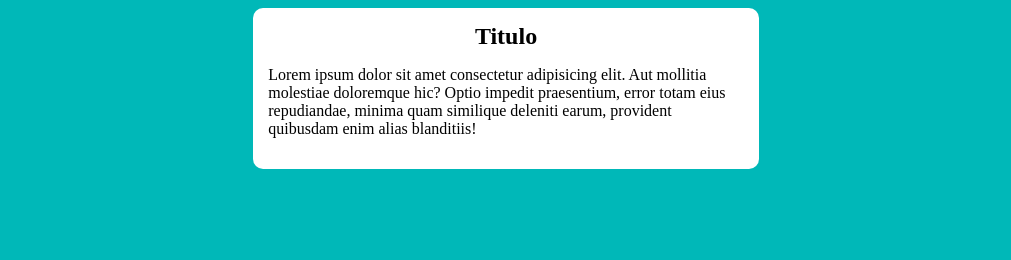
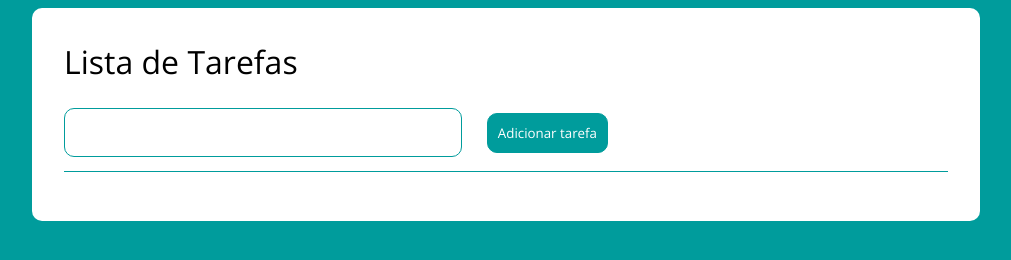
Before and after one commit to Matalra/todo-list, a plain HTML site: page index.html in a window 1280 px wide. Shown: the whole page, without its empty margins (134-1145 px from the left). Drawn offline with nearby package versions, Linux system fonts and the light colour scheme.

Commit message:
add general style and base Js

```diff
--- a/css/style.css
+++ b/css/style.css
@@ -1,25 +1,101 @@
+@import url('https://fonts.googleapis.com/css2?family=Open+Sans:wght@300;400&display=swap');
+
+:root {
+    --prime-color: rgb(0, 156, 156);
+    --seconda-color: rgb(0, 112, 112);
+}
+
 * {
     box-sizing: border-box;
+    font-family: "Open Sans", sans-serif;
 }
 
-h2 {
-    margin: 0;
-    text-align: center;
+h1 {
+    margin: 0 0 25px;
+    font-weight: 400;
 }
 
 body {
-    background-color: rgb(0, 184, 184);
+    background-color: var(--prime-color);
     height: 100vh;
     display: flex;
     justify-content: center;
     align-items: flex-start;
 }
 
-.base {
-    width: 40%;
-    background-color: white;
-    padding: 15px;
+.container {
+    width: 75%;
+    padding: 2rem;
+    background-color: #fff;
     border-radius: 10px;
     display: flex;
     flex-direction: column;
 }
+
+.iner {
+    display: flex;
+    align-items: center;
+    gap: 25px;
+
+}
+
+.input-tarefa {
+    border: 1px solid var(--prime-color);
+    font-size: 1.2rem;
+    padding: 10px;
+    width: 45%;
+    border-radius: 10px;
+    outline: none;
+}
+
+.tarefas {
+    width: 100%;
+    position: relative;
+}
+
+.tarefas::before {
+    content: "";
+    width: 100%;
+    height: 1px;
+    background-color: var(--prime-color);
+    position: absolute;
+    top: -2px;
+    left: 0;
+}
+
+.btn {
+    overflow: hidden;
+    border: 1px solid var(--prime-color);
+    outline: none;
+    padding: 10px;
+    border-radius: 10px;
+    cursor: pointer;
+    color: white;
+    background-color: var(--prime-color);
+    transition: 100ms;
+}
+
+.round-btn {
+    box-sizing: border-box;
+    padding: 5px 10px;
+    border-radius: 50%;
+    margin-left: 10%;
+}
+
+.btn:hover {
+    color: var(--prime-color);
+    background-color: white;
+}
+
+.btn:active {
+    background-color: var(--seconda-color);
+    color: white;
+}
+
+.tarefa {
+    width: 100%;
+    height: 50px;
+    font-size: 25px;
+    font-weight: 300;
+    text-align: left;
+}
--- a/index.html
+++ b/index.html
@@ -8,9 +8,19 @@
     <link rel="stylesheet" href="./css/style.css">
 </head>
 <body>
-    <div class="base">
-        <h2>Titulo</h2>
-        <p>Lorem ipsum dolor sit amet consectetur adipisicing elit. Aut mollitia molestiae doloremque hic? Optio impedit praesentium, error totam eius repudiandae, minima quam similique deleniti earum, provident quibusdam enim alias blanditiis!</p>
+    <div class="container">
+        <h1>Lista de Tarefas</h1>
+        <div class="iner">
+            <input type="text" class="input-tarefa">
+            <button class="adicionar btn">Adicionar tarefa</button>
+        </div>
+        <ul class="tarefas">
+
+            <!-- <li class="tarefa">teste <button class="btn round-btn" title="Remover Tarefa">X</button></li>
+            <li class="tarefa">teste <button class="btn round-btn" title="Remover Tarefa">X</button></li>
+            <li class="tarefa">teste <button class="btn round-btn" title="Remover Tarefa">X</button></li>
+            <li class="tarefa">teste <button class="btn round-btn" title="Remover Tarefa">X</button></li> -->
+        </ul>
     </div>
     <script src="./js/app.js"></script>
 </body>
--- a/js/app.js
+++ b/js/app.js
@@ -1 +1,11 @@
-console.log('Hello world!')
+const inputTarefa = document.querySelector('.input-tarefa')
+const addTarefa = document.querySelector('.adicionar')
+const tarefas = document.querySelector('.tarefas')
+
+addTarefa.addEventListener('click', function(){
+    if(!inputTarefa.value){
+        console.log('vazio');
+        return
+    }
+    console.log(inputTarefa.value);
+})
```
